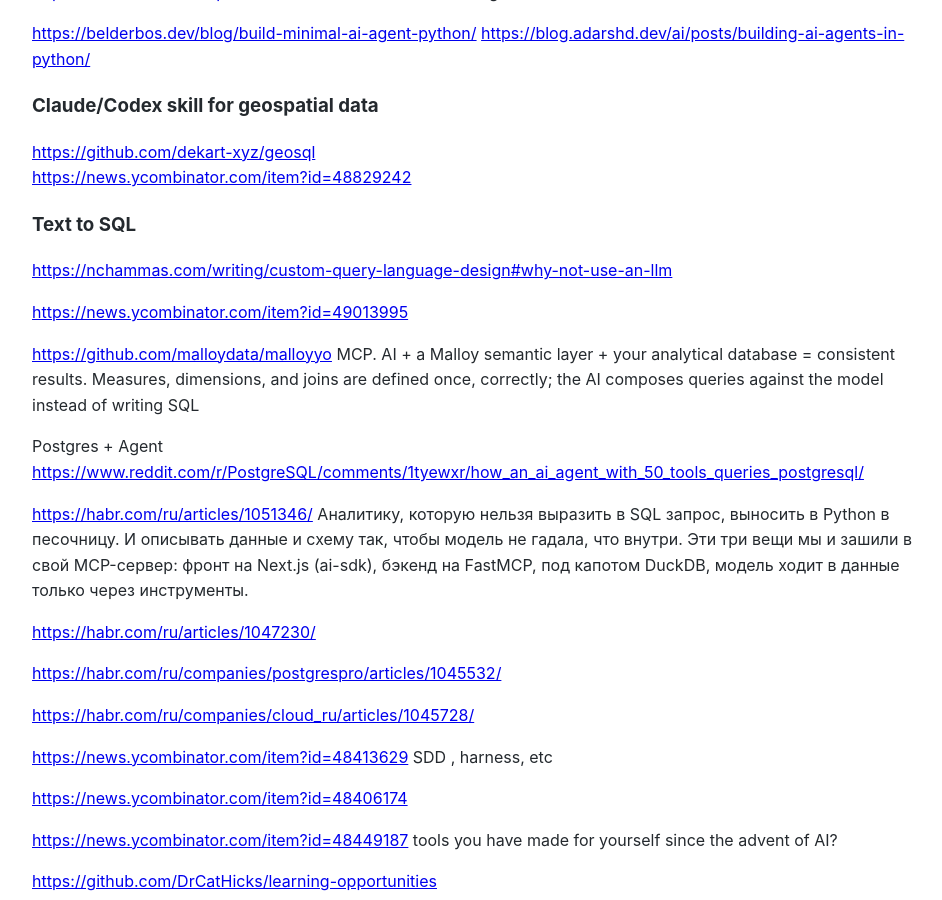
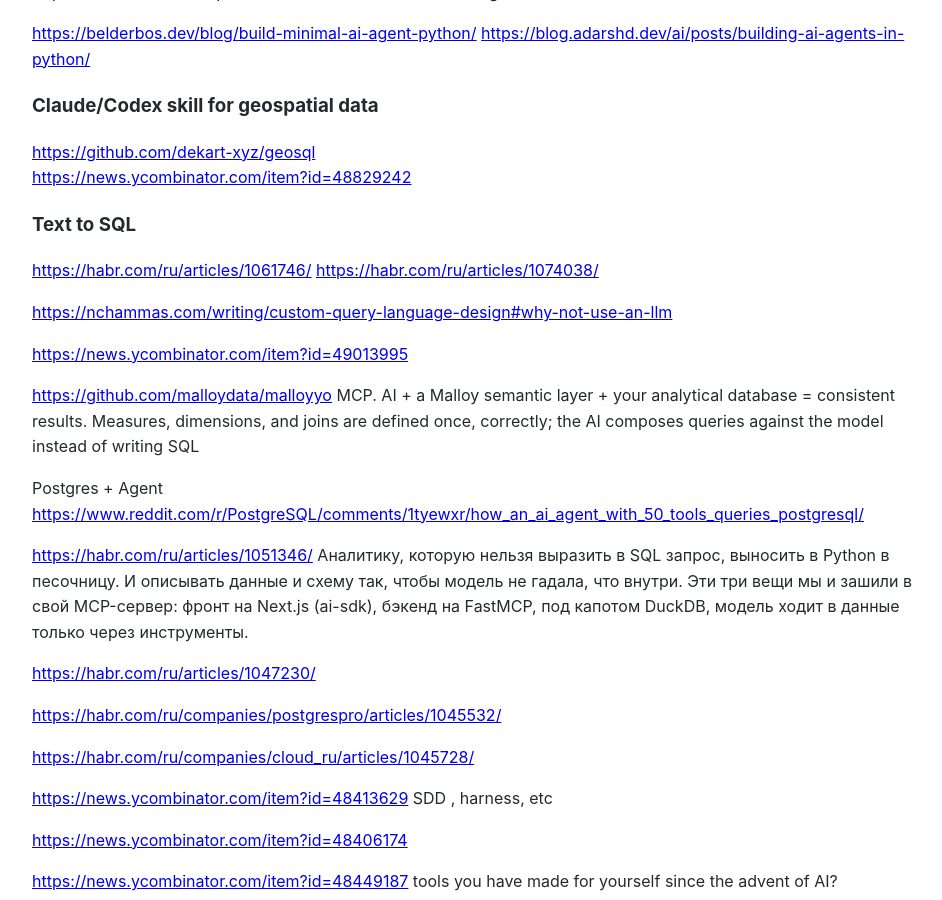
Before and after one commit to Michael-Lubinsky/michael-lubinsky.github.com, a Jekyll site: the page built from ml/agent.md, in a window 1280 px wide and 900 px high, scrolled down 1489 px. Shown: the whole window, without its empty margins (158-1100 px from the left). Built offline with Jekyll 4.4.1, drawn with Linux system fonts in a browser that asks for light colours; our own code applies the rules of GitHub Pages for plain Markdown files.

Commit message:
Update agent.md

```diff
--- a/ml/agent.md
+++ b/ml/agent.md
@@ -70,7 +70,13 @@
 <https://news.ycombinator.com/item?id=48829242>
 
 ### Text to SQL
+
+<https://habr.com/ru/articles/1061746/>
+<https://habr.com/ru/articles/1074038/>
+
 <https://nchammas.com/writing/custom-query-language-design#why-not-use-an-llm>
+
+
 
 <https://news.ycombinator.com/item?id=49013995>
 
```
